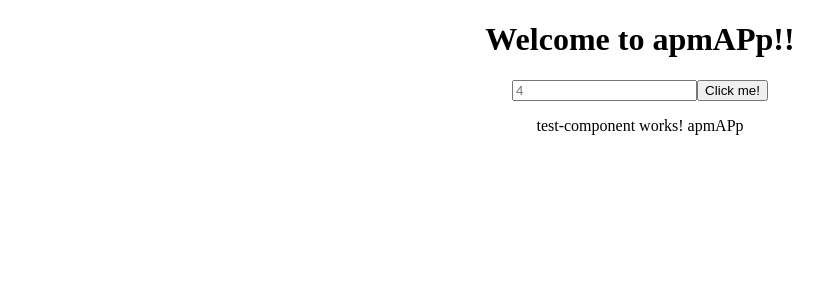
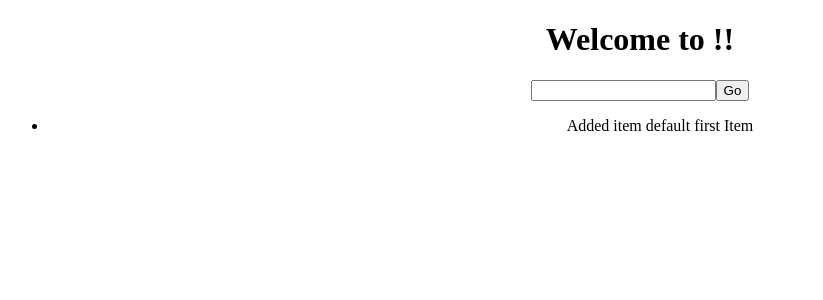
Before and after one commit to markrudenkov/angular2-typescript, an Angular app: page / in a window 1280 px wide. Shown: the top 300 px of the page, without its empty margins (0-823 px from the left). Built offline with nearby package versions, Linux system fonts and the light colour scheme.

Commit message:
dedd button go and view of of auto refresh list

```diff
--- a/src/app/app.component.html
+++ b/src/app/app.component.html
@@ -3,9 +3,11 @@
     Welcome to {{title}}!!
   </h1>
 
-<input class="form-control" id="instanceText"
-                       ng-model="formModel" placeholder="4" >
-<button (click)="onClickMe()">Click me!</button>
-
-  <app-test-component [parameter]="title" (click)="onClick()"></app-test-component>
+<input #input1 >
+<button (click)="onClickMe(input1.value)">Go</button>
+<ul>
+  <app-test-component *ngFor="let item of itemList"
+   [item]="item">
+    </app-test-component>
+</ul>
 </div>
--- a/src/app/app.component.ts
+++ b/src/app/app.component.ts
@@ -6,12 +6,9 @@ import { Component } from '@angular/core';
   styleUrls: ['./app.component.css']
 })
 export class AppComponent {
-  title = ['apmAPp'];
+  itemList = ['default first Item'];
 
-
- onClickMe() : void {
-  console.log('buton enabled');
+ onClickMe(input1 : string) : void {
+  this.itemList.push(input1);
 }
-
-
 }
--- a/src/app/test-component/test-component.component.html
+++ b/src/app/test-component/test-component.component.html
@@ -1,3 +1,3 @@
-<p>
-  test-component works! {{parameter}}
-</p>
+<li>
+  Added item {{item}}
+</li>
--- a/src/app/test-component/test-component.component.ts
+++ b/src/app/test-component/test-component.component.ts
@@ -8,7 +8,7 @@ import { Component, OnInit,Input } from '@angular/core';
 })
 export class TestComponentComponent implements OnInit {
 
-@Input() parameter : string;
+@Input() item : string;
 
   constructor() { }
 
```
